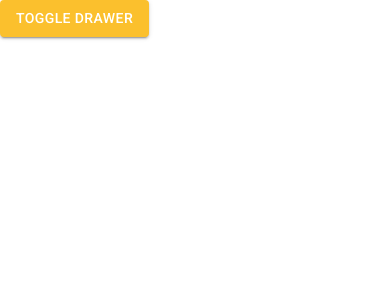
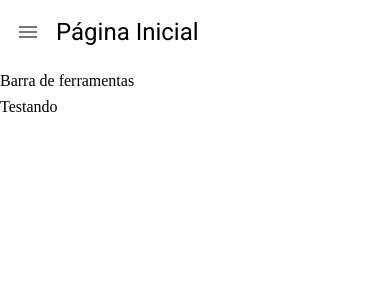
Before and after one commit to IvesYuh/curso-react-materialui-typescript, a React (Create React App) app: page /pagina-inicial in a window 390 px wide. Shown: the top 300 px of the page. Built offline with nearby package versions, Linux system fonts and the light colour scheme.

Commit message:
feat: Finalizado layout base responsivo

```diff
--- /dev/null
+++ b/src/pages/dashboard/Dashboard.tsx
@@ -0,0 +1,11 @@
+import { LayoutBaseDePagina } from "../../shared/layouts";
+
+
+
+   export const DashBoard = () => {
+        return(
+            <LayoutBaseDePagina titulo='Página Inicial' barraDeFerramentas={<>Barra de ferramentas</>}>
+                Testando
+            </LayoutBaseDePagina>
+        );
+    };
--- a/src/pages/index.ts
+++ b/src/pages/index.ts
@@ -1 +1 @@
-export { };
+export * from './dashboard/Dashboard';
--- a/src/routes/index.tsx
+++ b/src/routes/index.tsx
@@ -1,10 +1,11 @@
-import { Button } from "@mui/material";
+
 import { Routes, Route, Navigate } from "react-router-dom";
-import { useAppThemeContext, useDrawerContext } from "../shared/contexts";
+import { useDrawerContext } from "../shared/contexts";
 import { useEffect } from "react";
+import { DashBoard } from "../pages";
 
 export const AppRoutes = () => {
-    const { toggleDrawerOpen, setDrawerOption } = useDrawerContext();
+    const { setDrawerOption } = useDrawerContext();
 
     useEffect(() => {
         setDrawerOption([
@@ -18,7 +19,7 @@ export const AppRoutes = () => {
 
     return(
         <Routes>
-            <Route path="/pagina-inicial" element={<Button variant="contained" color="primary" onClick={toggleDrawerOpen}>toggle drawer</Button>} />
+            <Route path="/pagina-inicial" element={<DashBoard />} />
 
             <Route path="*" element={<Navigate to="/pagina-inicial" />}/>
         </Routes>
--- /dev/null
+++ b/src/shared/layouts/LayoutBaseDePagina.tsx
@@ -0,0 +1,47 @@
+import { Box, Icon, IconButton, Theme, Typography, useMediaQuery, useTheme } from "@mui/material";
+import React, { ReactNode } from "react";
+import { useDrawerContext } from "../contexts";
+
+interface ILayoutBaseDePaginaProps {
+    children?: ReactNode;
+    titulo: string;
+    barraDeFerramentas?: ReactNode;
+}
+
+export const LayoutBaseDePagina: React.FC<ILayoutBaseDePaginaProps> = ({ children, titulo, barraDeFerramentas}) => {
+    const smDown = useMediaQuery((theme: Theme) => theme.breakpoints.down('sm'));
+    const mdDown = useMediaQuery((theme: Theme) => theme.breakpoints.down('md'));
+    const theme = useTheme();
+
+    const { toggleDrawerOpen } = useDrawerContext();
+
+    return (
+        <Box height={"100%"} display={"flex"} flexDirection={"column"} gap={1}>
+            <Box padding={1} display={"flex"} alignItems={"center"} gap={1} height={theme.spacing(smDown ? 6 : mdDown ? 8 : 12)}>
+                {smDown &&
+                (<IconButton onClick={toggleDrawerOpen}>
+                    <Icon>menu</Icon>
+                </IconButton>)}
+
+                <Typography
+                overflow={"hidden"}
+                whiteSpace={"nowrap"}
+                textOverflow={"ellipsis"}
+                variant={smDown ? 'h5' : mdDown ? 'h4' : 'h3'}
+                >
+                    {titulo}
+                </Typography>
+            </Box>
+
+            {barraDeFerramentas && (
+                <Box>
+            {barraDeFerramentas}
+                </Box>
+            )}
+
+            <Box flex={1} overflow={"auto"}>
+            {children}
+            </Box>
+        </Box>
+    );
+};
--- a/src/shared/layouts/index.ts
+++ b/src/shared/layouts/index.ts
@@ -1 +1 @@
-export { };
+export * from './LayoutBaseDePagina';
```
